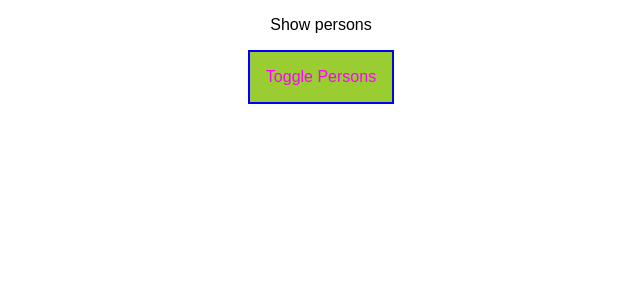
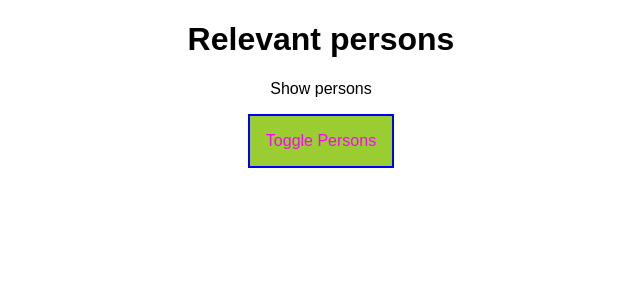
Before and after one commit to IrynaSribna/react-course, a React app: page / in a window 1280 px wide. Shown: the top 300 px of the page, without its empty margins (319-959 px from the left). Built offline with nearby package versions, Linux system fonts and the light colour scheme.

Commit message:
Access props in stateful component App

```diff
--- a/src/components/Cockpit/Cockpit.js
+++ b/src/components/Cockpit/Cockpit.js
@@ -21,10 +21,11 @@
 
     return(
         <div className={styleClasses.Cockpit}>
+            <h1>{props.appTitle}</h1>
             <p className={assignedClasses.join(' ')}>Show persons</p>
                 <button
-                className={btnStyle}
-                onClick={props.clicked}>Toggle Persons
+                    className={btnStyle}
+                    onClick={props.clicked}>Toggle Persons
                 </button>
         </div>
     );
--- a/src/containers/App.js
+++ b/src/containers/App.js
@@ -16,7 +16,7 @@
 
   changeNameHandler = (event, id) => {
     const personIndex = this.state.persons.findIndex(p => {
-      return p.id === id
+      return p.userId === id
     });
 
     //make a copy in order not to manipulate the state directly:
@@ -61,7 +61,9 @@
 
     return (
       <div className={styleClasses.App}>
-        <Cockpit persons={this.state.persons}
+        <Cockpit
+          appTitle = {this.props.title}
+          persons={this.state.persons}
           showPersons={this.state.showPersons}
           clicked={this.togglePersonsHandler}/>
         {persons}
--- a/src/index.js
+++ b/src/index.js
@@ -4,5 +4,5 @@
 import App from './containers/App';
 import registerServiceWorker from './registerServiceWorker';
 
-ReactDOM.render(<App />, document.getElementById('root'));
+ReactDOM.render(<App title='Relevant persons'/>, document.getElementById('root'));
 registerServiceWorker();
```
